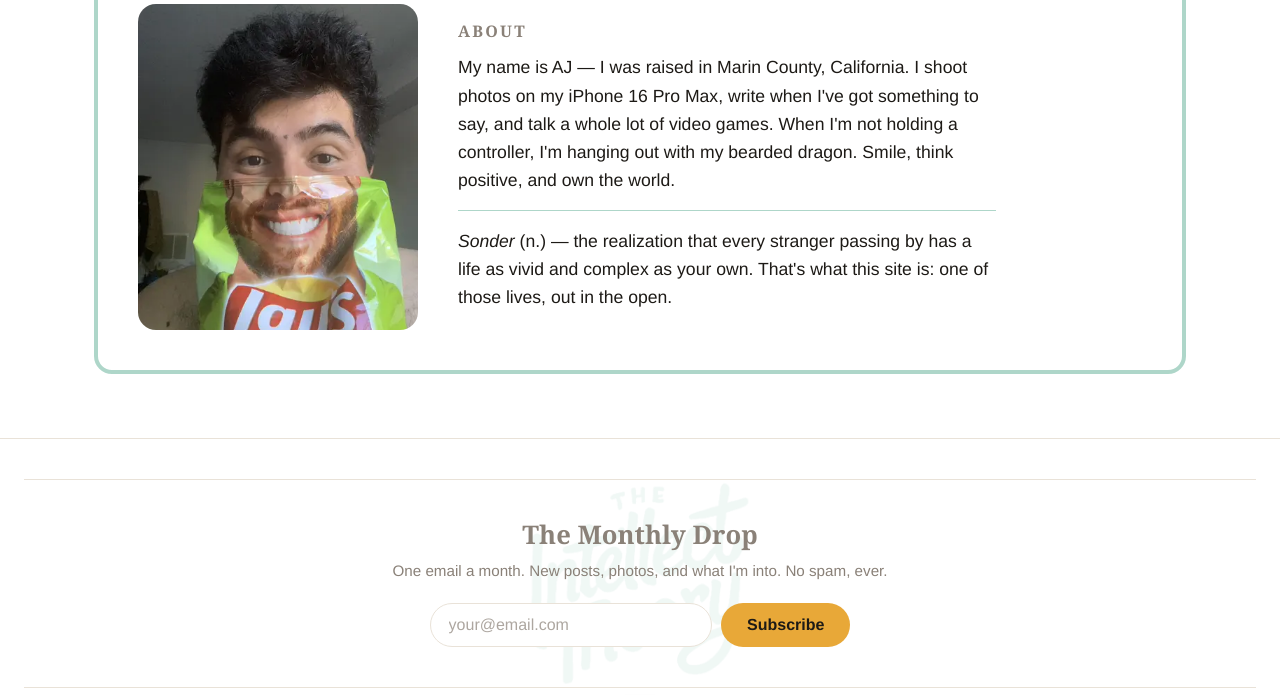
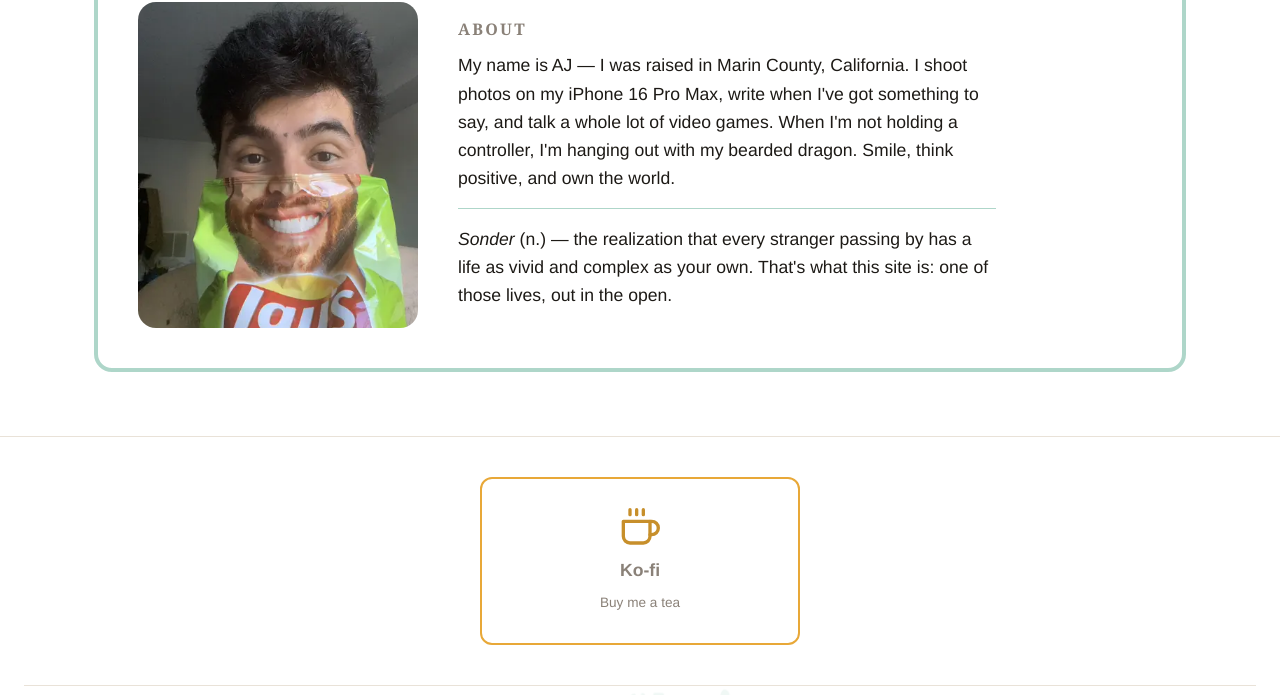
Before and after one commit to Intell3ct/intellecttheory-site, a plain HTML site: page index.html in a window 1280 px wide. Shown: the part 3556-4251 px from the top of the page. Drawn offline with Linux system fonts and the light colour scheme; no server answers.

Commit message:
Move Ko-fi card from Come Hang Out grid to footer above newsletter

```diff
--- a/css/styles.css
+++ b/css/styles.css
@@ -1634,6 +1634,18 @@
   color: var(--amber-dark);
 }
 
+/* Ko-fi card relocated to the footer, above the newsletter */
+.kofi-footer-wrap {
+  display: flex;
+  justify-content: center;
+  margin: 0 auto 2.5rem;
+  padding: 0 1.5rem;
+}
+.kofi-footer-wrap .connect-card {
+  width: 100%;
+  max-width: 320px;
+}
+
 /* subtle flow lines: implicit directional cue toward conversion points */
 body.has-flow-lines::before {
   content: "";
--- a/index.html
+++ b/index.html
@@ -363,11 +363,6 @@
           <span class="connect-title">Twitch</span>
           <span class="connect-sub">Live streams</span>
         </a>
-        <a class="connect-card connect-card-kofi" href="https://ko-fi.com/intellecttheory" target="_blank" rel="noopener">
-          <span class="connect-icon"><svg viewBox="0 0 24 24" fill="none" stroke="currentColor" stroke-width="2" stroke-linecap="round" stroke-linejoin="round"><path d="M18 8h1a4 4 0 0 1 0 8h-1"/><path d="M2 8h16v9a4 4 0 0 1-4 4H6a4 4 0 0 1-4-4V8z"/><line x1="6" y1="1" x2="6" y2="4"/><line x1="10" y1="1" x2="10" y2="4"/><line x1="14" y1="1" x2="14" y2="4"/></svg></span>
-          <span class="connect-title">Ko-fi</span>
-          <span class="connect-sub">Buy me a tea</span>
-        </a>
         <a class="connect-card" href="https://linktr.ee/intellecttheory" target="_blank" rel="noopener">
           <span class="connect-icon"><svg viewBox="0 0 24 24" fill="none" stroke="currentColor" stroke-width="2" stroke-linecap="round" stroke-linejoin="round"><path d="M10 13a5 5 0 0 0 7.54.54l3-3a5 5 0 0 0-7.07-7.07l-1.72 1.71"/><path d="M14 11a5 5 0 0 0-7.54-.54l-3 3a5 5 0 0 0 7.07 7.07l1.71-1.71"/></svg></span>
           <span class="connect-title">Linktree</span>
@@ -419,6 +414,13 @@
 
   <!-- ================= FOOTER ================= -->
   <footer id="contact" class="site-footer">
+    <div class="kofi-footer-wrap">
+      <a class="connect-card connect-card-kofi" href="https://ko-fi.com/intellecttheory" target="_blank" rel="noopener">
+        <span class="connect-icon"><svg viewBox="0 0 24 24" fill="none" stroke="currentColor" stroke-width="2" stroke-linecap="round" stroke-linejoin="round"><path d="M18 8h1a4 4 0 0 1 0 8h-1"/><path d="M2 8h16v9a4 4 0 0 1-4 4H6a4 4 0 0 1-4-4V8z"/><line x1="6" y1="1" x2="6" y2="4"/><line x1="10" y1="1" x2="10" y2="4"/><line x1="14" y1="1" x2="14" y2="4"/></svg></span>
+        <span class="connect-title">Ko-fi</span>
+        <span class="connect-sub">Buy me a tea</span>
+      </a>
+    </div>
     <section class="newsletter">
       <h2>The Monthly Drop</h2>
       <p>One email a month. New posts, photos, and what I'm into. No spam, ever.</p>
```
